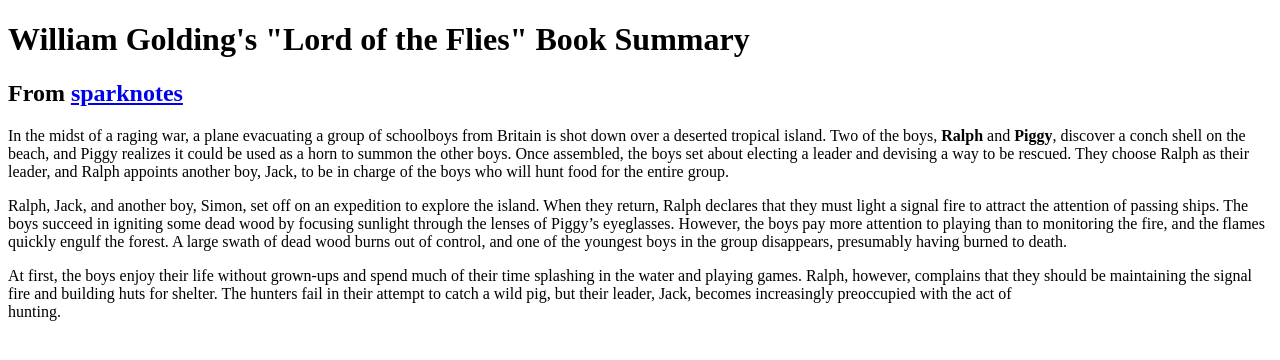
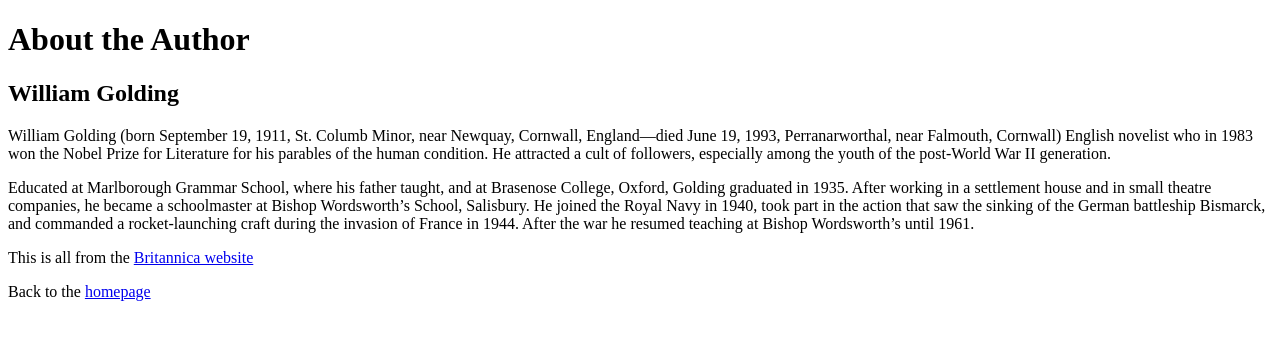
Before and after one commit to Brannnt/MART341-WebDesign, a plain HTML site: page Assignment-5/Pages/authorpage.html in a window 1280 px wide. Drawn offline with Linux system fonts and the light colour scheme.

Commit message:
update A5

```diff
--- a/Assignment-5/Pages/authorpage.html
+++ b/Assignment-5/Pages/authorpage.html
@@ -1,18 +1,26 @@
 <!DOCTYPE html>
 <html>
+
 <head>
-    <h1> William Golding's "Lord of the Flies" Book Summary </h1>
-    <h2>From <a href="https://www.sparknotes.com/lit/flies/summary/">sparknotes</a></h2>
+    <h1> About the Author </h1>
+    <h2> William Golding </h2>
     <p>
-    In the midst of a raging war, a plane evacuating a group of schoolboys from Britain is shot down over a deserted tropical island. Two of the boys, <b>Ralph</b> and <b>Piggy</b>, discover a conch shell on the beach, and Piggy realizes it could be used as a horn to summon the other boys. Once assembled, the boys set about electing a leader and devising a way to be rescued. They choose Ralph as their leader, and Ralph appoints another boy, Jack, to be in charge of the boys who will hunt food for the entire group.
+        William Golding (born September 19, 1911, St. Columb Minor, near Newquay, Cornwall, England—died June 19, 1993,
+        Perranarworthal, near Falmouth, Cornwall) English novelist who in 1983 won the Nobel Prize for Literature for
+        his parables of the human condition. He attracted a cult of followers, especially among the youth of the
+        post-World War II generation.
     </p>
     <p>
-    Ralph, Jack, and another boy, Simon, set off on an expedition to explore the island. When they return, Ralph declares that they must light a signal fire to attract the attention of passing ships. The boys succeed in igniting some dead wood by focusing sunlight through the lenses of Piggy’s eyeglasses. However, the boys pay more attention to playing than to monitoring the fire, and the flames quickly engulf the forest. A large swath of dead wood burns out of control, and one of the youngest boys in the group disappears, presumably having burned to death.
+        Educated at Marlborough Grammar School, where his father taught, and at Brasenose College, Oxford, Golding
+        graduated in 1935. After working in a settlement house and in small theatre companies, he became a schoolmaster
+        at Bishop Wordsworth’s School, Salisbury. He joined the Royal Navy in 1940, took part in the action that saw the
+        sinking of the German battleship Bismarck, and commanded a rocket-launching craft during the invasion of France
+        in 1944. After the war he resumed teaching at Bishop Wordsworth’s until 1961.
     </p>
     <p>
-    At first, the boys enjoy their life without grown-ups and spend much of their time splashing in the water and playing games. Ralph, however, complains that they should be maintaining the signal fire and building huts for shelter. The hunters fail in their attempt to catch a wild pig, but their leader, Jack, becomes increasingly preoccupied with the act of <br />hunting.
+        This is all from the <a href="https://www.britannica.com/biography/William-Golding"> Britannica website</a>
     </p>
-
+    <p> Back to the <a href="../index.html"> homepage</a></p>
 </head>
 
 </html>
```
Also changed, not shown: Assignment-5/index.html (+18 -5 lines). Lines whose indentation alone changed are shown as unchanged.
